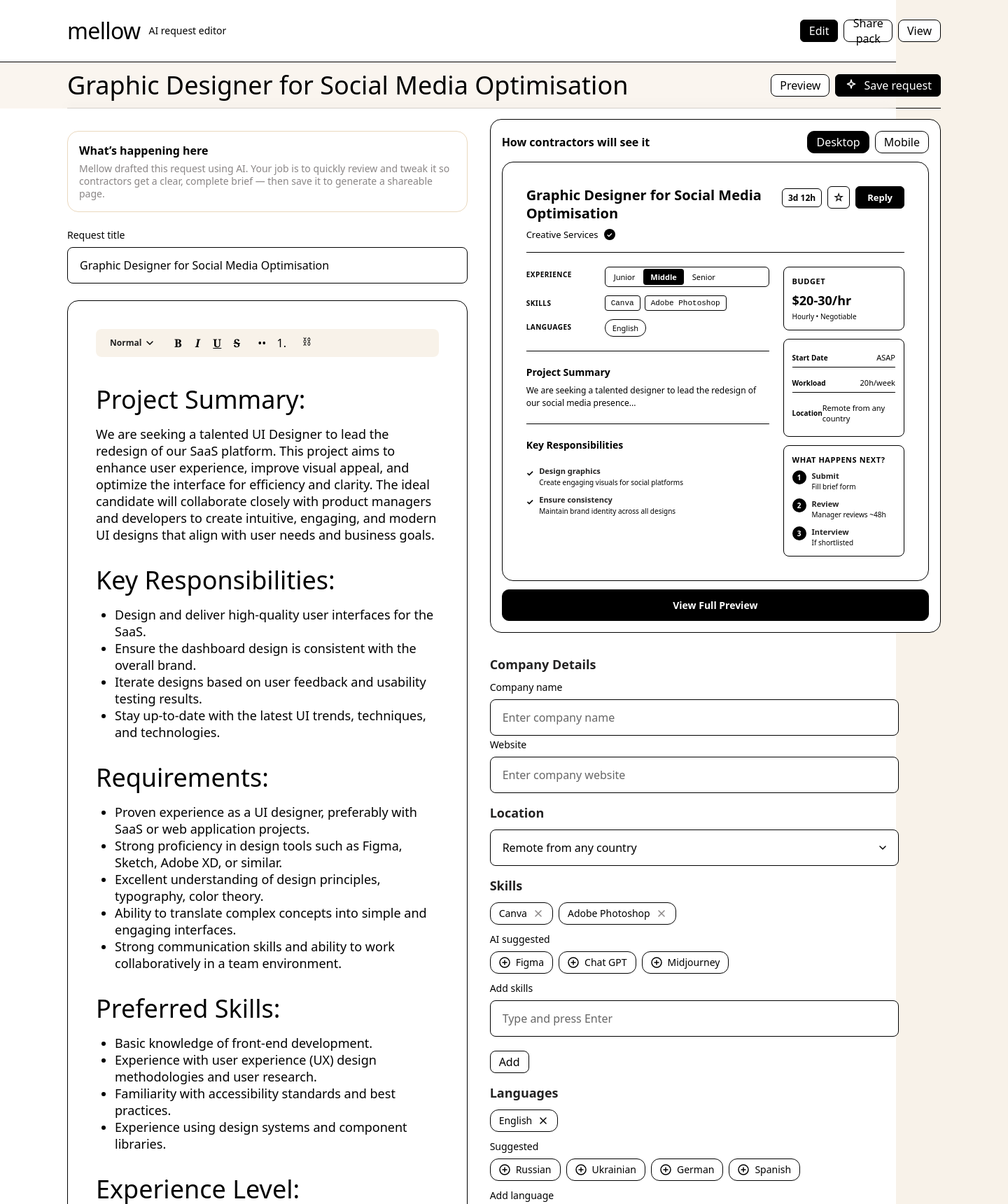
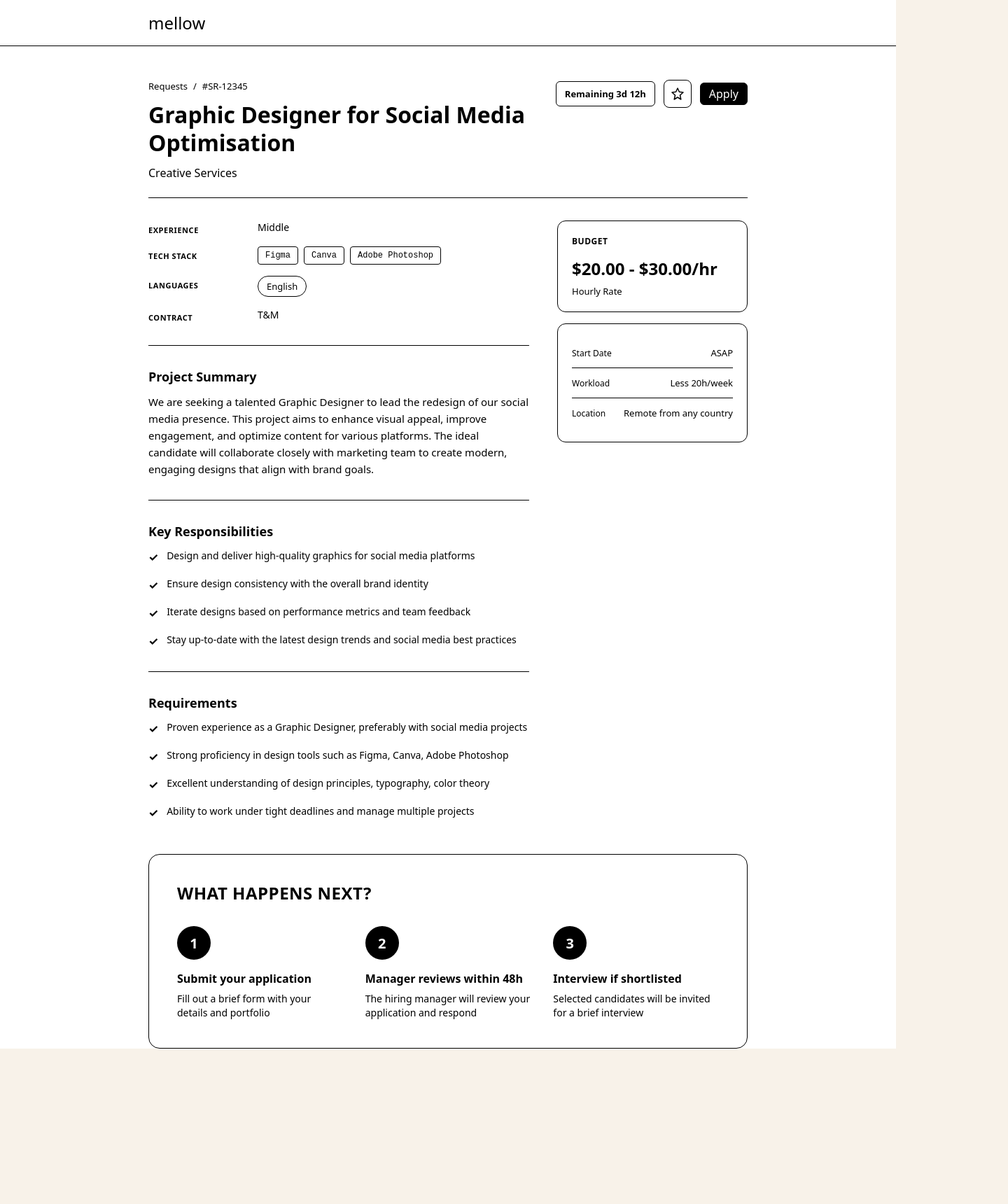
Before and after one commit to vburdakovamellow/Mellow, a React (Vite) app: page / in a window 1280 px wide. Shown: the top 1720 px of the page at 70% size, 1440 px wide, since content can reach past the window. After the commit the page ends 1498 px from the top, so only its background shows below. Built offline with nearby package versions, Linux system fonts and the light colour scheme.

Commit message:
Clean up service request preview for public view
- Set default screen to view instead of edit
- Remove navigation buttons (Edit/Share pack/View) from header
- Change button text from Reply to Apply
- Remove sticky apply bar at bottom
- Adjust page spacing and margins

```diff
--- a/src/App.tsx
+++ b/src/App.tsx
@@ -6,7 +6,7 @@ import { ServiceRequestViewScreen } from "./screens/ServiceRequestView/ServiceRe
 type ScreenId = "edit" | "share" | "view";
 
 export function App() {
-  const [currentScreen, setCurrentScreen] = useState<ScreenId>("edit");
+  const [currentScreen, setCurrentScreen] = useState<ScreenId>("view");
   const [savedRequest, setSavedRequest] = useState<SharePackRequest | null>(null);
 
   const nav = useMemo(() => {
--- a/src/screens/ServiceRequestView/ServiceRequestViewScreen.module.css
+++ b/src/screens/ServiceRequestView/ServiceRequestViewScreen.module.css
@@ -2,7 +2,6 @@
 .screen {
   min-height: 100vh;
   background: #ffffff;
-  padding-bottom: 80px;
 }
 
 /* Header */
@@ -488,7 +487,7 @@
 /* Process Section - Full Width Bottom */
 .processSection {
   margin-top: 48px;
-  margin-bottom: 100px;
+  margin-bottom: 48px;
   padding: 40px;
   background: #ffffff;
   border: 1px solid #000000;
--- a/src/screens/ServiceRequestView/ServiceRequestViewScreen.tsx
+++ b/src/screens/ServiceRequestView/ServiceRequestViewScreen.tsx
@@ -44,17 +44,6 @@ function Header({
     <div className={styles.fixedHeader}>
       <div className={[styles.container, styles.headerInner].join(" ")}>
         <div className={styles.logo}>mellow</div>
-        <div className={styles.nav}>
-          <Button variant="secondary" onClick={onGoToEdit}>
-            Edit
-          </Button>
-          <Button variant="secondary" onClick={onGoToShare}>
-            Share pack
-          </Button>
-          <Button variant="brand" disabled={active === "view"} onClick={onGoToView}>
-            View
-          </Button>
-        </div>
       </div>
     </div>
   );
@@ -224,7 +213,7 @@ export function ServiceRequestViewScreen({
 
               {/* Primary CTA */}
               <Button variant="brand" onClick={handleApply}>
-                Reply
+                Apply
               </Button>
             </div>
           </div>
@@ -372,15 +361,6 @@ export function ServiceRequestViewScreen({
           </div>
         </div>
       </div>
-
-      {/* Sticky Apply Button */}
-      <div className={styles.stickyApplyBar}>
-        <div className={styles.container}>
-          <Button variant="brand" onClick={handleApply} className={styles.stickyApplyButton}>
-            Apply Now
-          </Button>
-        </div>
-      </div>
     </div>
   );
 }
```
